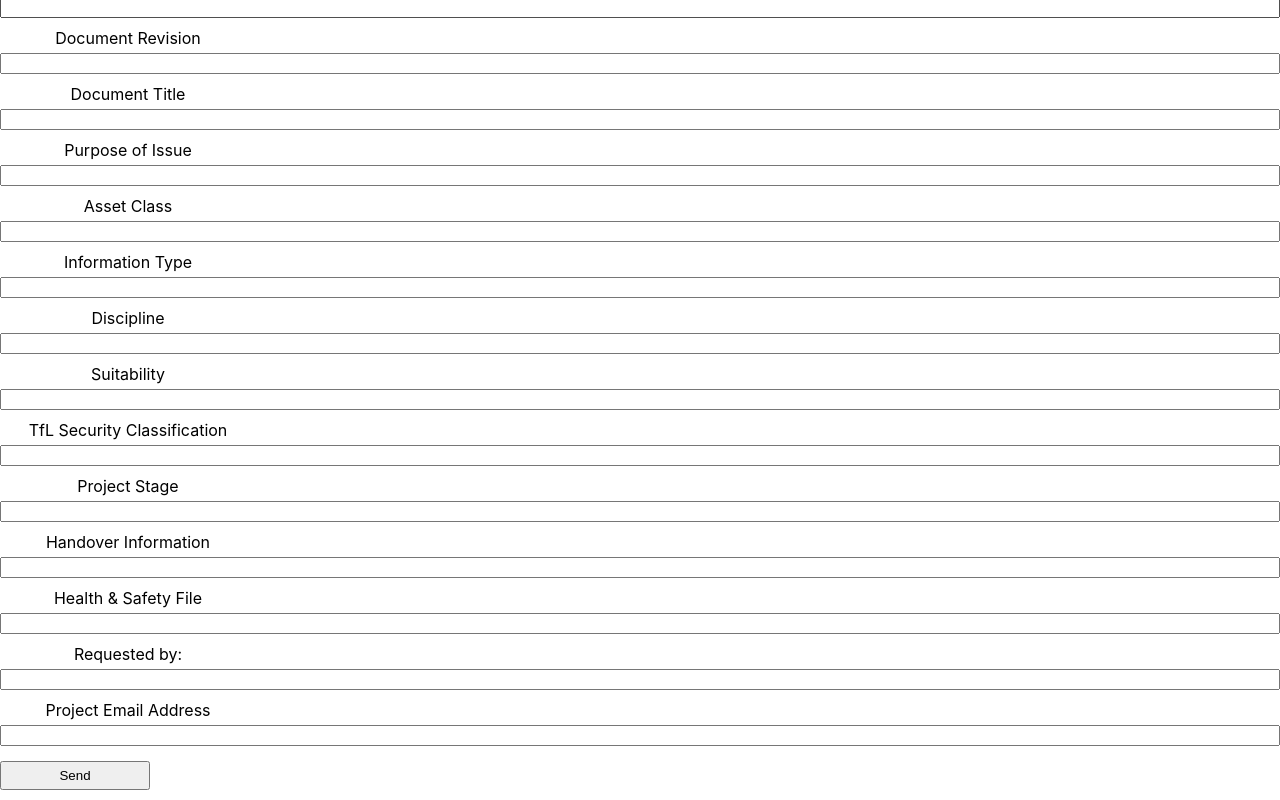
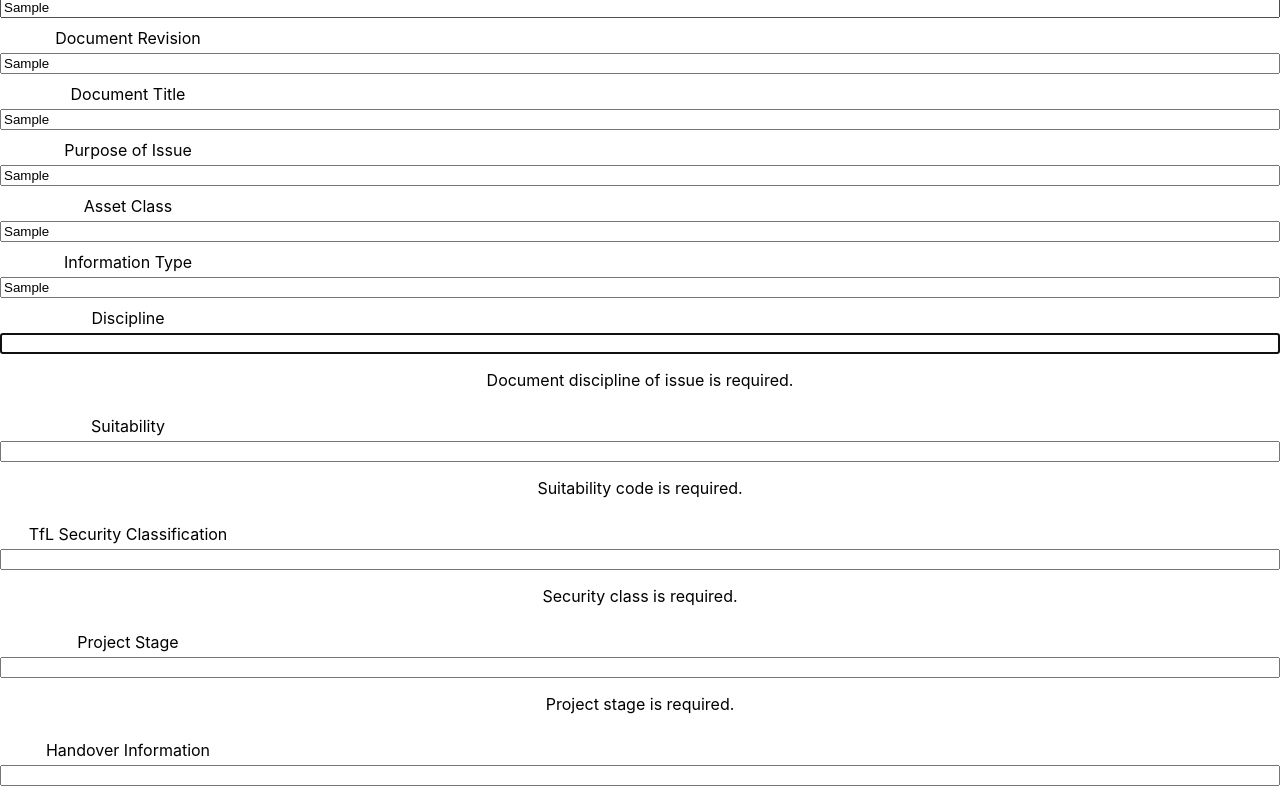
Before and after one commit to Senny10/CapitalDNRF, a React (Create React App) app in the folder document-numbers/: page / in a window 1280 px wide. Both pictures are taken after typing "Sample", "Sample", "Sample", "Sample", "Sample", "Sample" into the empty fields and a click on the button "Send". Shown: the part 28-828 px from the top of the page. Built offline with nearby package versions, Linux system fonts and the light colour scheme.

Commit message:
validation of required data is included

```diff
--- a/document-numbers/src/App.tsx
+++ b/document-numbers/src/App.tsx
@@ -1,9 +1,8 @@
-import React, { useState } from 'react';
+import React from 'react';
 import { useForm } from 'react-hook-form';
 import './App.css';
 
 function App() {
-  const [text, setText] = useState('');
   const {
     register,
     handleSubmit,
@@ -14,68 +13,138 @@ function App() {
   };
   return (
     <div className="App">
-     <form onSubmit={handleSubmit(onSubmit)}>
+      <form onSubmit={handleSubmit(onSubmit)}>
         <div className="form-control">
           <label>Project</label>
-          <input type="text" {...register("project")} name='project' />
+          <input type='project' {...register('project', {
+            required: true
+          })} name='project' />
+          {errors.project && errors.project.type === "required" && (
+            <p className="errorMsg">Project number is required.</p>
+          )}
         </div>
         <div className="form-control">
           <label>Document Revision</label>
-          <input type="text" {...register("project")} name='project' />
+          <input type='docrev' {...register('docrev', {
+            required: true
+          })} name='docrev' />
+          {errors.docrev && errors.docrev.type === "required" && (
+            <p className="errorMsg">Document revision is required.</p>
+          )}
         </div>
         <div className="form-control">
           <label>Document Title</label>
-          <input type="text" {...register("project")} name='project' />
+          <input type='doctitle' {...register('doctitle', {
+            required: true
+          })} name='doctitle' />
+          {errors.doctitle && errors.doctitle.type === "required" && (
+            <p className="errorMsg">Document title is required.</p>
+          )}
         </div>
         <div className="form-control">
           <label>Purpose of Issue</label>
-          <input type="text" {...register("project")} name='project' />
+          <input type='purpOfIssue' {...register('purpOfIssue', {
+            required: true
+          })} name='purpOfIssue' />
+          {errors.purpOfIssue && errors.purpOfIssue.type === "required" && (
+            <p className="errorMsg">Document purpose of issue is required.</p>
+          )}
         </div>
         <div className="form-control">
           <label>Asset Class</label>
-          <input type="text" {...register("project")} name='project' />
+          <input type='assetclass' {...register('assetclass', {
+            required: true
+          })} name='assetclass' />
+          {errors.assetclass && errors.assetclass.type === "required" && (
+            <p className="errorMsg">Document asset case required.</p>
+          )}
         </div>
         <div className="form-control">
           <label>Information Type</label>
-          <input type="text" {...register("project")} name='project' />
+          <input type='infotype' {...register('infotype', {
+            required: true
+          })} name='infotype' />
+          {errors.infotype && errors.infortype.type === "required" && (
+            <p className="errorMsg">Document type is required.</p>
+          )}
         </div>
         <div className="form-control">
           <label>Discipline</label>
-          <input type="text" {...register("project")} name='project' />
+          <input type='discipline' {...register('discipline', {
+            required: true
+          })} name='discipline' />
+          {errors.discipline && errors.discipline.type === "required" && (
+            <p className="errorMsg">Document discipline of issue is required.</p>
+          )}
         </div>
         <div className="form-control">
           <label>Suitability</label>
-          <input type="text" {...register("project")} name='project' />
+          <input type='suitability' {...register('suitability', {
+            required: true
+          })} name='suitability' />
+          {errors.suitability && errors.suitability.type === "required" && (
+            <p className="errorMsg">Suitability code is required.</p>
+          )}
         </div>
         <div className="form-control">
           <label>TfL Security Classification</label>
-          <input type="text" {...register("project")} name='project' />
+          <input type='securityclass' {...register('securityclass', {
+            required: true
+          })} name='securityclass' />
+          {errors.securityclass && errors.securityclass.type === "required" && (
+            <p className="errorMsg">Security class is required.</p>
+          )}
         </div>
         <div className="form-control">
           <label>Project Stage</label>
-          <input type="text" {...register("project")} name='project' />
+          <input type='projstage' {...register('projstage', {
+            required: true
+          })} name='projstage' />
+          {errors.projstage && errors.projstage.type === "required" && (
+            <p className="errorMsg">Project stage is required.</p>
+          )}
         </div>
         <div className="form-control">
           <label>Handover Information</label>
-          <input type="text" {...register("project")} name='project' />
+          <input type='handoverinfo' {...register('handoverinfo', {
+            required: true
+          })} name='handoverinfo' />
+          {errors.handoverinfo && errors.handoverinfo.type === "required" && (
+            <p className="errorMsg">Handover information is required.</p>
+          )}
         </div>
         <div className="form-control">
           <label>Health &amp; Safety File</label>
-          <input type="text" {...register("project")} name='project' />
+          <input type='hsf' {...register('hsf', {
+            required: true
+          })} name='hsf' />
+          {errors.hsf && errors.hsf.type === "required" && (
+            <p className="errorMsg">REQUIRED!!!</p>
+          )}
         </div>
         <div className="form-control">
           <label>Requested by:</label>
-          <input type="text" {...register("project")} name='project' />
+          <input type='requested' {...register('requested', {
+            required: true
+          })} name='requested' />
+          {errors.purpOfIssue && errors.purpOfIssue.type === "required" && (
+            <p className="errorMsg">REQUIRED!!! - Who needs to see this number??</p>
+          )}
         </div>
         <div className="form-control">
           <label>Project Email Address</label>
-          <input type="text" {...register("project")} name='project' />
+          <input type='emailAddress' {...register('emailAddress', {
+            required: true
+          })} name='emailAddress' />
+          {errors.emailAddress && errors.emailAddress.type === "required" && (
+            <p className="errorMsg">Email address is required.</p>
+          )}
         </div>
         <div className="form-control">
           <label></label>
           <button type="submit">Send</button>
         </div>
-     </form>
+      </form>
 
     </div>
   );
```
